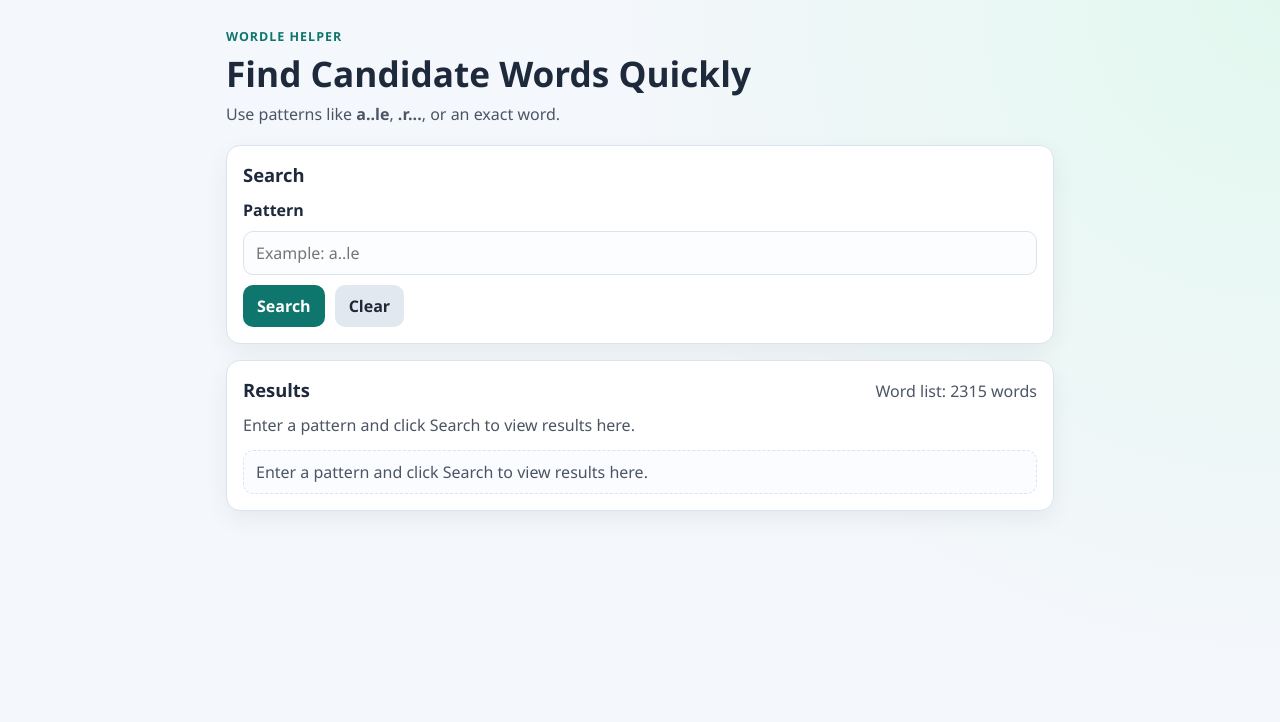
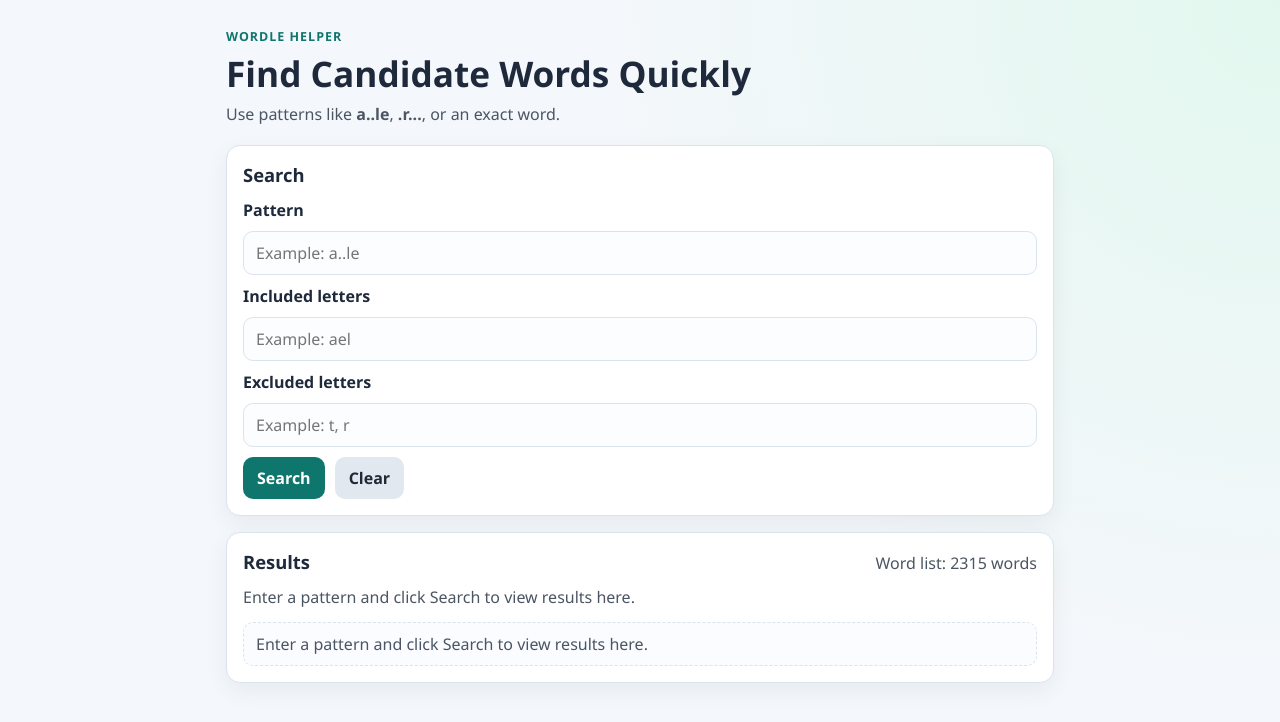
Before and after one commit to vicherm/wordle, a React (Vite) app: page / in a window 1280 px wide. Shown: the top 722 px of the page. Built offline with nearby package versions, Linux system fonts and the light colour scheme.

Commit message:
draft filtering

```diff
--- a/src/components/SearchPanel.jsx
+++ b/src/components/SearchPanel.jsx
@@ -1,6 +1,15 @@
 import React from "react";
 
-function SearchPanel({ pattern, onPatternChange, onSearch, onClear }) {
+function SearchPanel({
+  pattern,
+  includedLetters,
+  excludedLetters,
+  onPatternChange,
+  onIncludedLettersChange,
+  onExcludedLettersChange,
+  onSearch,
+  onClear,
+}) {
   const handleSubmit = (event) => {
     event.preventDefault();
     onSearch();
@@ -24,6 +33,28 @@
           onChange={(event) => onPatternChange(event.target.value)}
         />
 
+        <label htmlFor="included-letters-input">Included letters</label>
+        <input
+          id="included-letters-input"
+          name="includedLetters"
+          type="text"
+          placeholder="Example: ael"
+          autoComplete="off"
+          value={includedLetters}
+          onChange={(event) => onIncludedLettersChange(event.target.value)}
+        />
+
+        <label htmlFor="excluded-letters-input">Excluded letters</label>
+        <input
+          id="excluded-letters-input"
+          name="excludedLetters"
+          type="text"
+          placeholder="Example: t, r"
+          autoComplete="off"
+          value={excludedLetters}
+          onChange={(event) => onExcludedLettersChange(event.target.value)}
+        />
+
         <div className="action-row">
           <button type="submit">Search</button>
           <button type="button" className="secondary" onClick={onClear}>
--- a/src/pages/HomePage.jsx
+++ b/src/pages/HomePage.jsx
@@ -2,47 +2,104 @@
 import SearchPanel from "../components/SearchPanel.jsx";
 import ResultsPanel from "../components/ResultsPanel.jsx";
 import { getWordList } from "../services/wordListService.js";
-import { filterWordsByPattern, isPatternValid } from "../utils/wordFilter.js";
+import {
+  filterWords,
+  isPatternValid,
+  normalizeLetterRule,
+  normalizePattern,
+} from "../utils/wordFilter.js";
 
 function HomePage() {
   const [wordList] = useState(() => getWordList());
   const [pattern, setPattern] = useState("");
+  const [includedLetters, setIncludedLetters] = useState("");
+  const [excludedLetters, setExcludedLetters] = useState("");
   const [searchedPattern, setSearchedPattern] = useState("");
+  const [searchedIncludedLetters, setSearchedIncludedLetters] = useState("");
+  const [searchedExcludedLetters, setSearchedExcludedLetters] = useState("");
+  const [hasSearched, setHasSearched] = useState(false);
   const [results, setResults] = useState([]);
 
-  const hasSearched = searchedPattern.length > 0;
-  const normalizedPattern = pattern.trim().toLowerCase();
+  const normalizedPattern = normalizePattern(pattern);
+  const normalizedIncludedLetters = normalizeLetterRule(includedLetters);
+  const normalizedExcludedLetters = normalizeLetterRule(excludedLetters);
 
   const helperText = useMemo(() => {
     if (!hasSearched) {
       return "Enter a pattern and click Search to view results here.";
     }
 
-    if (!isPatternValid(searchedPattern)) {
+    if (searchedPattern && !isPatternValid(searchedPattern)) {
       return "Pattern can only contain letters and . placeholders.";
     }
 
-    if (results.length === 0) {
-      return `No matches found for \"${searchedPattern}\".`;
+    const overlappingLetters = [...searchedIncludedLetters].filter((letter) =>
+      searchedExcludedLetters.includes(letter)
+    );
+    if (overlappingLetters.length > 0) {
+      return "Included and excluded letters cannot overlap.";
     }
 
-    return `Found ${results.length} matches for \"${searchedPattern}\".`;
-  }, [hasSearched, searchedPattern, results.length]);
+    if (results.length === 0) {
+      return "No matches found for the selected rules.";
+    }
+
+    return `Found ${results.length} matches.`;
+  }, [
+    hasSearched,
+    searchedPattern,
+    searchedIncludedLetters,
+    searchedExcludedLetters,
+    results.length,
+  ]);
 
   const handleSearch = () => {
-    if (!normalizedPattern) {
+    const hasAnyRule =
+      normalizedPattern || normalizedIncludedLetters || normalizedExcludedLetters;
+
+    if (!hasAnyRule) {
+      setHasSearched(false);
       setSearchedPattern("");
+      setSearchedIncludedLetters("");
+      setSearchedExcludedLetters("");
       setResults([]);
       return;
     }
 
+    const overlappingLetters = [...normalizedIncludedLetters].filter((letter) =>
+      normalizedExcludedLetters.includes(letter)
+    );
+
+    if (overlappingLetters.length > 0) {
+      setHasSearched(true);
+      setSearchedPattern(normalizedPattern);
+      setSearchedIncludedLetters(normalizedIncludedLetters);
+      setSearchedExcludedLetters(normalizedExcludedLetters);
+      setResults([]);
+      return;
+    }
+
+    setHasSearched(true);
     setSearchedPattern(normalizedPattern);
-    setResults(filterWordsByPattern(wordList, normalizedPattern));
+    setSearchedIncludedLetters(normalizedIncludedLetters);
+    setSearchedExcludedLetters(normalizedExcludedLetters);
+    setResults(
+      filterWords(wordList, {
+        pattern: normalizedPattern,
+        includedLetters: normalizedIncludedLetters,
+        excludedLetters: normalizedExcludedLetters,
+      })
+    );
   };
 
   const handleClear = () => {
     setPattern("");
+    setIncludedLetters("");
+    setExcludedLetters("");
+    setHasSearched(false);
     setSearchedPattern("");
+    setSearchedIncludedLetters("");
+    setSearchedExcludedLetters("");
     setResults([]);
   };
 
@@ -60,7 +117,11 @@
       <main className="app-main">
         <SearchPanel
           pattern={pattern}
+          includedLetters={includedLetters}
+          excludedLetters={excludedLetters}
           onPatternChange={setPattern}
+          onIncludedLettersChange={setIncludedLetters}
+          onExcludedLettersChange={setExcludedLetters}
           onSearch={handleSearch}
           onClear={handleClear}
         />
--- a/src/utils/wordFilter.js
+++ b/src/utils/wordFilter.js
@@ -2,6 +2,10 @@
 
 export function normalizePattern(input) {
   return input.trim().toLowerCase();
+}
+
+export function normalizeLetterRule(input) {
+  return input.toLowerCase().replace(/[^a-z]/g, "");
 }
 
 export function isPatternValid(pattern) {
@@ -35,6 +39,30 @@
   return true;
 }
 
+export function matchesLetterRules(word, includedLetters, excludedLetters) {
+  const normalizedWord = word.trim().toLowerCase();
+  const included = [...new Set(normalizeLetterRule(includedLetters).split(""))];
+  const excluded = [...new Set(normalizeLetterRule(excludedLetters).split(""))];
+
+  if (!normalizedWord) {
+    return false;
+  }
+
+  for (const letter of included) {
+    if (!normalizedWord.includes(letter)) {
+      return false;
+    }
+  }
+
+  for (const letter of excluded) {
+    if (normalizedWord.includes(letter)) {
+      return false;
+    }
+  }
+
+  return true;
+}
+
 export function filterWordsByPattern(words, pattern) {
   const normalizedPattern = normalizePattern(pattern);
 
@@ -44,3 +72,20 @@
 
   return words.filter((word) => matchesPattern(word, normalizedPattern));
 }
+
+export function filterWords(
+  words,
+  { pattern = "", includedLetters = "", excludedLetters = "" }
+) {
+  const normalizedPattern = normalizePattern(pattern);
+
+  if (normalizedPattern && !isPatternValid(normalizedPattern)) {
+    return [];
+  }
+
+  return words.filter((word) => {
+    const patternMatches = normalizedPattern ? matchesPattern(word, normalizedPattern) : true;
+    const letterRulesMatch = matchesLetterRules(word, includedLetters, excludedLetters);
+    return patternMatches && letterRulesMatch;
+  });
+}
```
Also changed, not shown: 4 other files (tests, documents, lock files or other folders).
